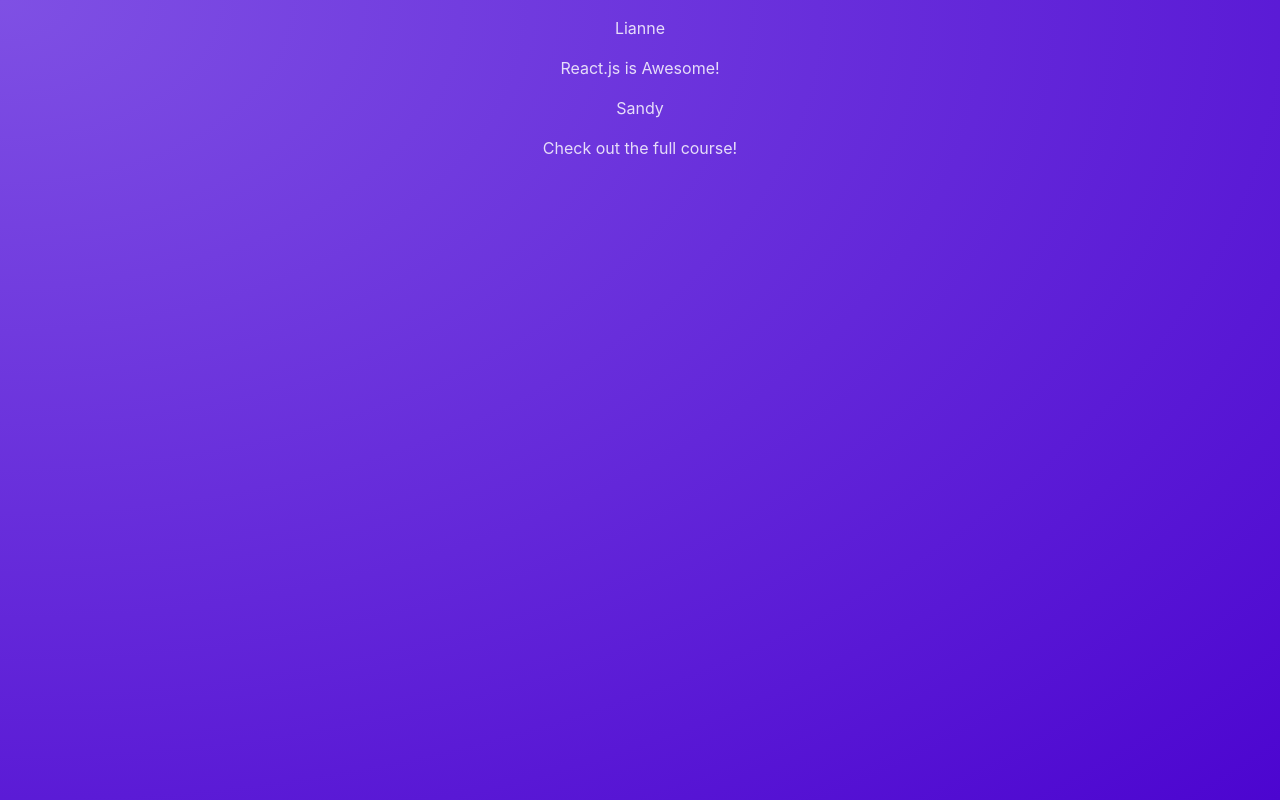
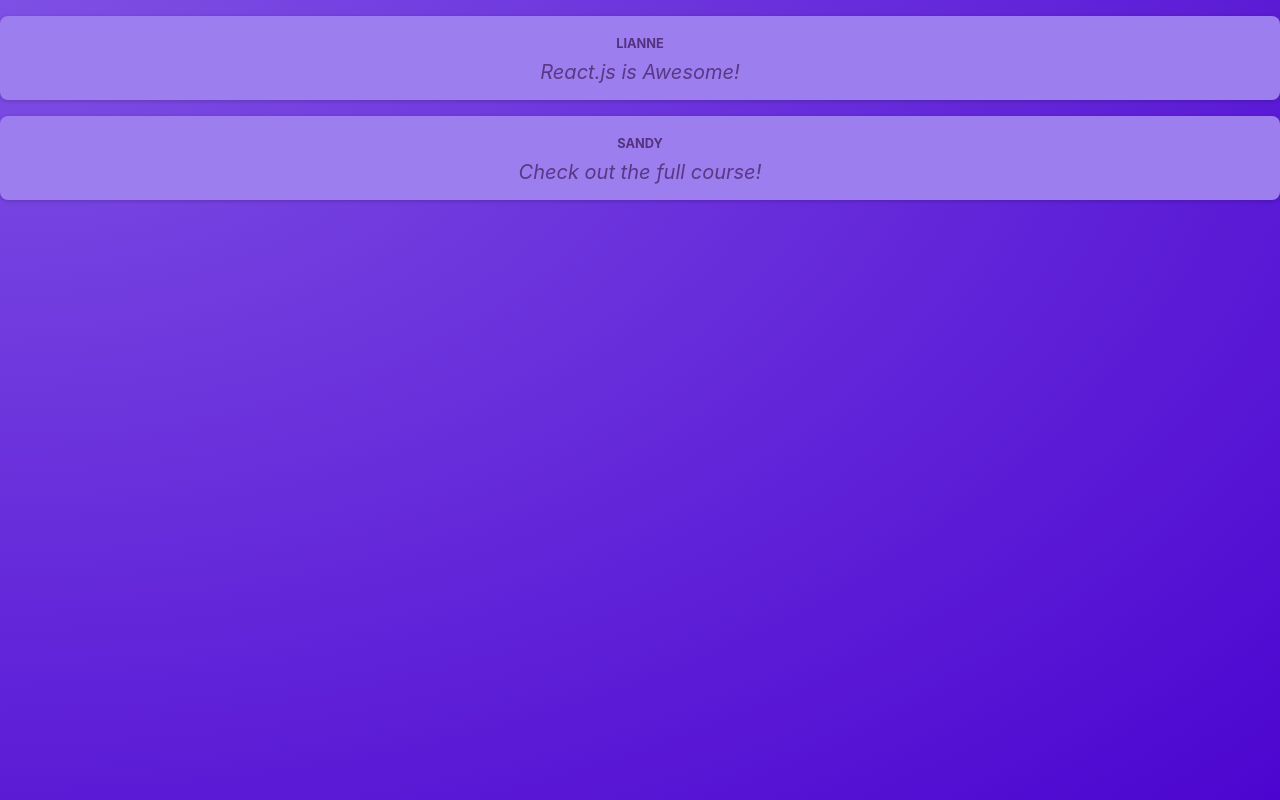
Before and after one commit to lgabriel20/nextjs-udemy, a React (Vite) app: page / in a window 1280 px wide. Built offline with nearby package versions, Linux system fonts and the light colour scheme.

Commit message:
CSS module

```diff
--- a/src/components/Post.jsx
+++ b/src/components/Post.jsx
@@ -1,10 +1,10 @@
-const names = ['Lianne', 'Gabriel'];
+import classes from './Post.module.css'
 
 function Post(props) {
   return (
-    <div>
-      <p>{props.author}</p>
-      <p>{props.body}</p>
+    <div className={classes.post}>
+      <p className={classes.author}>{props.author}</p>
+      <p className={classes.text}>{props.body}</p>
     </div>
   );
 }
--- /dev/null
+++ b/src/components/Post.module.css
@@ -0,0 +1,35 @@
+.post {
+  margin: 1rem 0;
+  padding: 1rem;
+  background-color: #9c7eee;
+  border-radius: 8px;
+  box-shadow: 0 1px 4px rgba(0, 0, 0, 0.2);
+  animation: animate-in 1s ease-out forwards;
+}
+
+.author {
+  font-size: 0.8rem;
+  font-weight: bold;
+  color: #543280;
+  margin: 0;
+  text-transform: uppercase;
+}
+
+.text {
+  white-space: pre-wrap;
+  font-size: 1.25rem;
+  margin: 0.25rem 0 0 0;
+  color: #593884;
+  font-style: italic;
+}
+
+@keyframes animate-in {
+  from {
+    opacity: 0;
+    transform: translateY(1rem);
+  }
+  to {
+    opacity: 1;
+    transform: translateY(0);
+  }
+}
```
